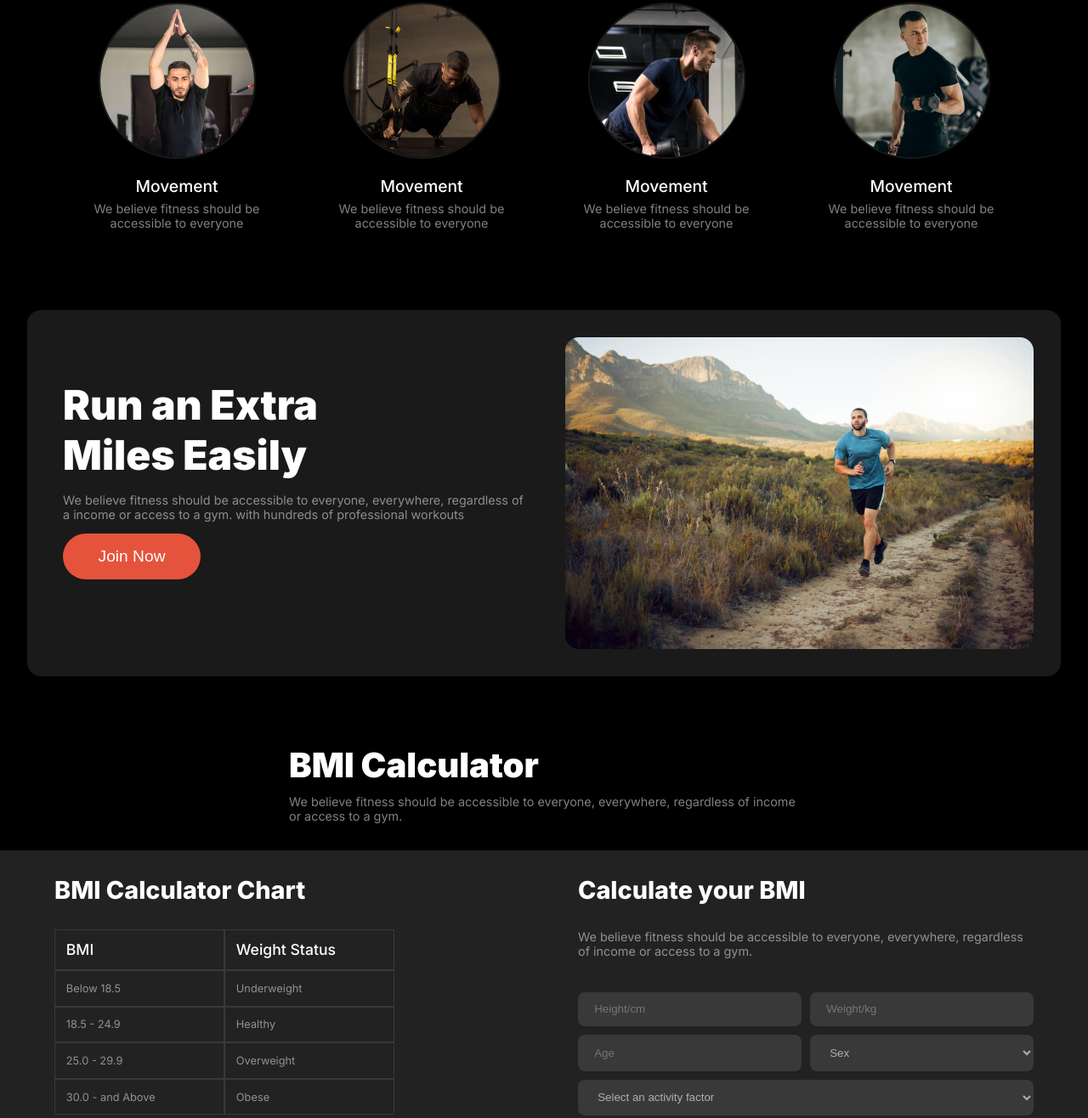
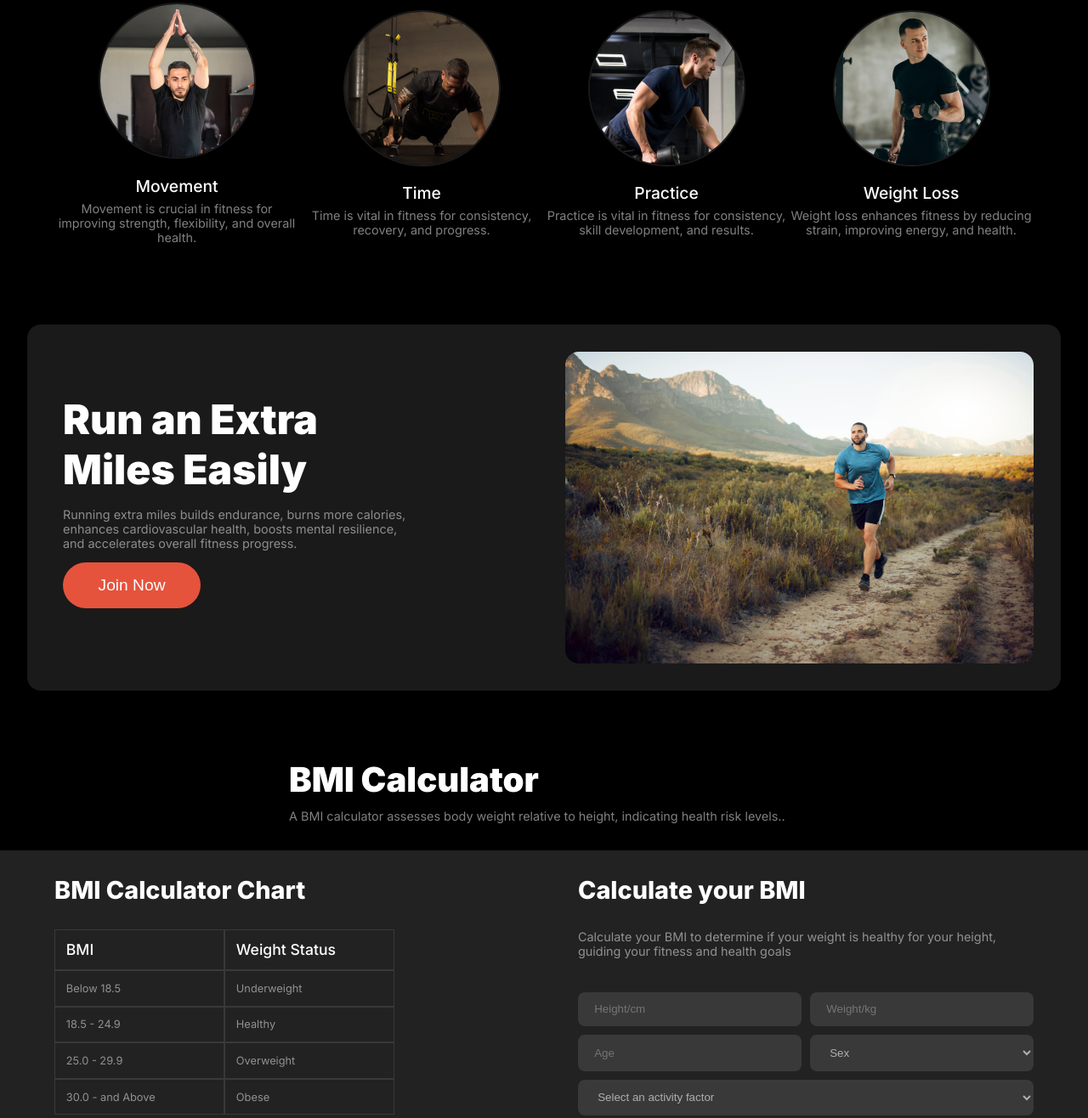
Before and after one commit to Ratul-omi/second-assignment, a plain HTML site: page index.html in a window 1280 px wide. Shown: the part 842-2158 px from the top of the page at 85% size. Drawn offline with Linux system fonts and the light colour scheme; a web font is replaced by a local one.

Commit message:
finally submit

```diff
--- a/index.html
+++ b/index.html
@@ -69,22 +69,22 @@
                 <div class="first-part-img">
                     <img src="images/image 2.png" alt="">
                     <h3 class="imgs-title">Movement</h3>
-                    <p class="section-des">We believe fitness should be <br> accessible to everyone</p>
+                    <p class="section-des">Movement is crucial in fitness for improving strength, flexibility, and overall health.</p>
                 </div>
                 <div class="first-part-img">
                     <img src="images/image 3.png" alt="">
-                    <h3 class="imgs-title">Movement</h3>
-                    <p class="section-des">We believe fitness should be <br> accessible to everyone</p>
+                    <h3 class="imgs-title">Time</h3>
+                    <p class="section-des">Time is vital in fitness for consistency, recovery, and progress.</p>
                 </div>
                 <div class="first-part-img">
                     <img src="images/image 4.png" alt="">
-                    <h3 class="imgs-title">Movement</h3>
-                    <p class="section-des">We believe fitness should be <br> accessible to everyone</p>
+                    <h3 class="imgs-title">Practice</h3>
+                    <p class="section-des">Practice is vital in fitness for consistency, skill development, and results.</p>
                 </div>
                 <div class="first-part-img">
                     <img src="images/image 5.png" alt="">
-                    <h3 class="imgs-title">Movement</h3>
-                    <p class="section-des">We believe fitness should be <br> accessible to everyone</p>
+                    <h3 class="imgs-title">Weight Loss</h3>
+                    <p class="section-des">Weight loss enhances fitness by reducing strain, improving energy, and health.</p>
                 </div>
             </div>
         </section>
@@ -93,8 +93,7 @@
         <section class="second-parts">
             <div class="second-part-content">
                 <h2 class="second-part-title">Run an Extra<br>Miles Easily</h2>
-                <p class="section-des">We believe fitness should be accessible to everyone, everywhere, regardless of a
-                    income or access to a gym. with hundreds of professional workouts</p>
+                <p class="section-des">Running extra miles builds endurance, burns more calories, <br> enhances cardiovascular health, boosts mental resilience, <br> and accelerates overall fitness progress.</p>
                 <div class="btn-header">
                     <button class=" btn-primary">Join Now</button>
                 </div>
@@ -109,8 +108,7 @@
         <section class="third-parts">
             <div class="third-part-header">
                 <div class="section-title">BMI Calculator</div>
-                <div class="section-des">We believe fitness should be accessible to everyone, everywhere, regardless of
-                    income or access to a gym.</div>
+                <div class="section-des">A BMI calculator assesses body weight relative to height, indicating health risk levels..</div>
 
             </div>
             <div class="third-part">
@@ -132,8 +130,7 @@
                     </div>
                     <div class="third-part-inputs">
                         <h3 class="third-part-title">Calculate your BMI</h3>
-                        <p class="section-des">We believe fitness should be accessible to everyone, everywhere,
-                            regardless of income or access to a gym. </p>
+                        <p class="section-des">Calculate your BMI to determine if your weight is healthy for your height, guiding your fitness and health goals </p>
                         <div class="inputs">
                             <input class="input-final" placeholder="Height/cm" type="text">
                             <input class="input-final" placeholder="Weight/kg" type="text">
@@ -169,8 +166,7 @@
                 </div>
                 <div class="fifth-right">
                     <h2 class="section-title">GROUP TRAINING</h2>
-                    <p class="section-des text-align">Do personal training with our experienced mentors.<br> they are
-                        very efficient to their job.</p>
+                    <p class="section-des text-align">Experience energizing group training sessions  that boost motivation <br> fitness results with expert guidance and support.</p>
                     <div>
                         <button class="btn-special">View Course</button>
                     </div>
@@ -182,8 +178,7 @@
         <section class="fourth-parts">
             <div class="fourth-part-header">
                 <h2 class="section-title">Meet Our Team</h2>
-                <p class="section-des">We believe fitness should be accessible to everyone, everywhere, regardless of
-                    income or access to a gym.</p>
+                <p class="section-des">We have highly professional and certified trainer to serve you all the time.</p>
             </div>
             <div class="fourth-part-content">
                 <div class="fourth-box">
--- a/styles/style.css
+++ b/styles/style.css
@@ -428,8 +428,9 @@ button p {
 
 /* special styles */
 .special-parts{
-    /* width: 90%; */
-    /* margin: 0 auto; */
+    width: 90%;
+    margin: 0 auto;
+
 }
 .fifth-part {
     display: grid;
```
